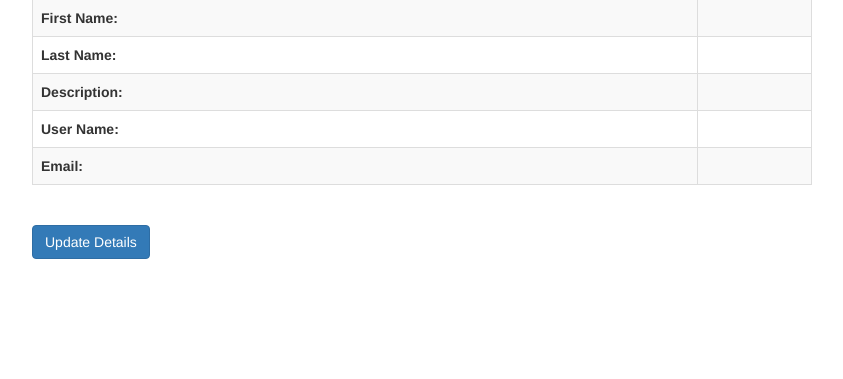
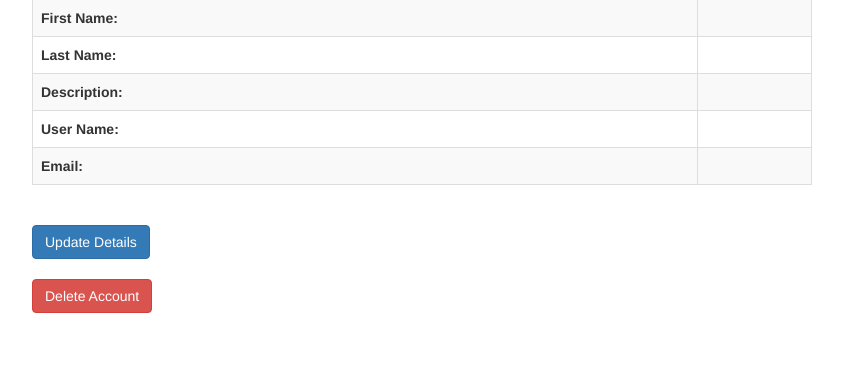
Before and after one commit to lzimmerman96/team7project, a Django app: page /account_details in a window 1280 px wide. Shown: the part 123-502 px from the top of the page, without its empty margins (23-866 px from the left). Run offline with Django 3.2, Linux system fonts and the light colour scheme; parts of the project's set-up code (start-up, migrations or seed data) failed here and were passed over; some libraries are stand-ins or nearby versions.

Commit message:
Update delete function

```diff
--- a/gallery/templates/registration/account_details.html
+++ b/gallery/templates/registration/account_details.html
@@ -54,6 +54,10 @@
             <a href="{% url 'gallery:update_account_details' pk=user.pk pk_alt=user.artist.pk %}" class="row">
                 <span class="btn btn-primary">Update Details</span>
             </a>
+            <a href="{% url 'gallery:artist_delete' pk=user.pk %}" onclick="return confirm('Are you sure you want to delete?')" class="row">
+                <span class="btn btn-danger">Delete Account</span>
+            </a>
+
     </div>
 
 {% endblock %}
```
Also changed, not shown: db.sqlite3.
